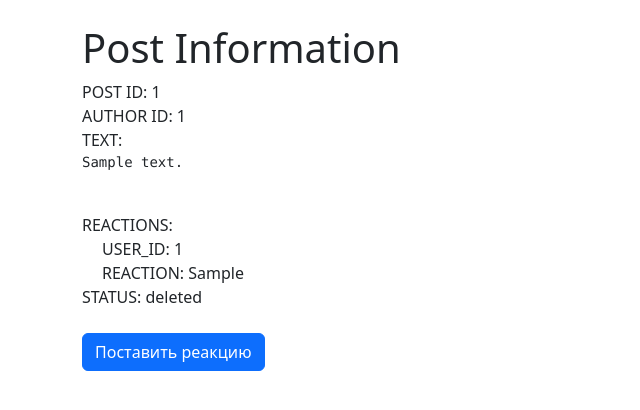
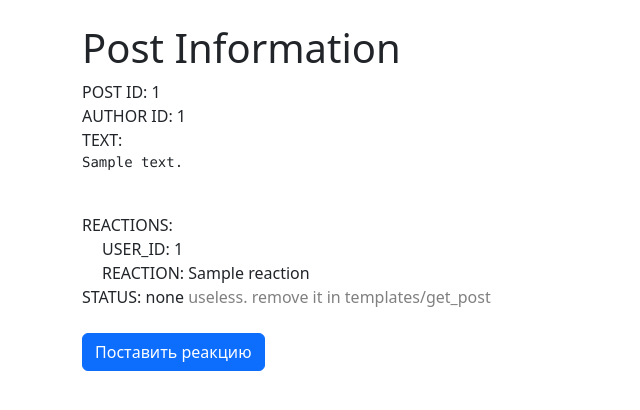
Before and after one commit to Shadowpat42/flask-project, a Flask app: template app/templates/get_post.html in a window 1280 px wide. Shown: the part 56-466 px from the top of the page, without its empty margins (0-640 px from the left). Run offline with Flask 3, Linux system fonts and the light colour scheme; the template is opened without the code that fills it: most values are stand-ins (such as "Sample title", 1, 10 or a date in 2020).

Commit message:
update jinja templates

```diff
--- a/app/templates/get_post.html
+++ b/app/templates/get_post.html
@@ -5,18 +5,18 @@
         <br>
         <h1>Post Information</h1>
 
-        POST ID: {{ post.post_id }} <br>
+        POST ID: {{ post.id }} <br>
         AUTHOR ID: {{ post.author_id }} <br>
         TEXT: <pre style="white-space: pre-line;">{{ post.text }}</pre> <br>
         REACTIONS: <br>
-        {% for reaction in post.reactions %}
+        {% for reaction in post.get_reactions() %}
             <div style="margin-left: 20px;">
                 USER_ID: {{ reaction.user_id }} <br>
-                REACTION: {{ reaction.user_reaction }}
+                REACTION: {{ reaction.reaction }}
             </div>
         {% endfor %}
-        STATUS: {{ post.status }} <br> <br>
-        <a href="{{url_for('front_reaction_create', user_id=user.id, post_id=post.post_id)}}" class="btn btn-primary">Поставить реакцию</a>
+        STATUS: {{ "none" }} <span style="color: grey"> useless. remove it in templates/get_post </span> <br> <br>
+        <a href="{{url_for('front_reaction_create', user_id=user.id, post_id=post.id)}}" class="btn btn-primary">Поставить реакцию</a>
 
     </body>
 {% endblock %}
--- a/app/templates/navbar.html
+++ b/app/templates/navbar.html
@@ -11,7 +11,7 @@
             Users
           </a>
           <ul class="dropdown-menu">
-            {% for user in USERS if user.status != 'deleted' %}
+            {% for user in USERS %}
               <li><a class="dropdown-item" href="{{url_for('front_get_user', user_id=user.id)}}">[ID:{{user.id}}] {{user.first_name}} {{user.last_name}}</a></li>
             {% endfor %}
           </ul>
@@ -21,9 +21,9 @@
         Posts
           </a>
           <ul class="dropdown-menu">
-            {% for user in USERS if user.status != "deleted" %}
-              {% for post in user.posts %}
-                <li><a class="dropdown-item" href="{{ url_for('front_get_post', user_id=user.id, post_id=post.post_id) }}">[User ID: {{ user.id }}] [Post ID: {{ post.post_id }}] {{ post.text }}</a></li>
+            {% for user in USERS %}
+              {% for post in user.posts() %}
+                <li><a class="dropdown-item" href="{{ url_for('front_get_post', user_id=user.id, post_id=post.id) }}">[User ID: {{ user.id }}] [Post ID: {{ post.id }}] {{ post.text }}</a></li>
               {% endfor %}
             {% endfor %}
           </ul>
```
Also changed, not shown: app/templates/get_user.html (+6 -6 lines).
